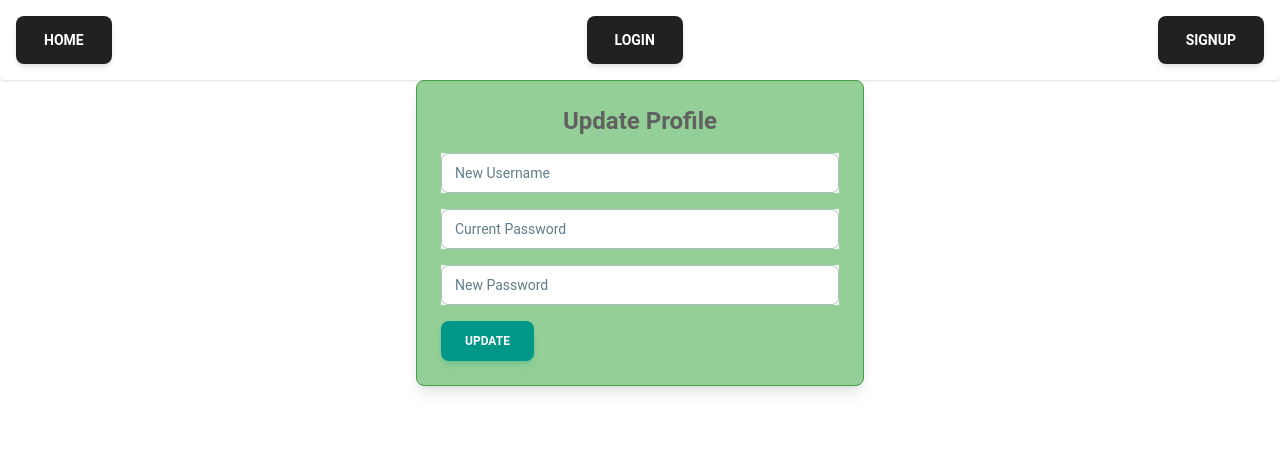
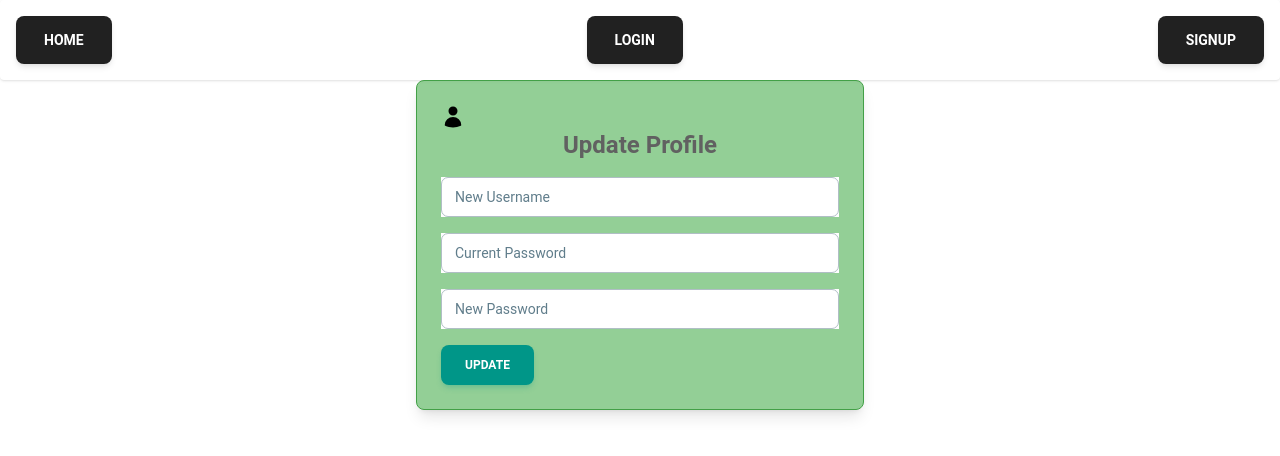
Before and after one commit to IsaiahCoding/ForeScoreFinal, a React (Create React App) app in the folder client/: page /update-username in a window 1280 px wide. Shown: the top 456 px of the page. Built offline with nearby package versions, Linux system fonts and the light colour scheme; no server answers.

Commit message:
UserIcon

```diff
--- a/client/src/components/Login.jsx
+++ b/client/src/components/Login.jsx
@@ -1,8 +1,9 @@
-/////notes
+
 
 import React, { useState, useContext } from 'react';
 import { useHistory } from 'react-router-dom';
 import { UserContext } from './UserContext/UserContext';
+
 import {Card,CardHeader,CardBody,CardFooter,Typography,Input,Checkbox,Button,} from "@material-tailwind/react";
 
 function Login() {
--- a/client/src/components/UpdateUsername.jsx
+++ b/client/src/components/UpdateUsername.jsx
@@ -1,6 +1,7 @@
 import React, { useState, useContext } from 'react';
 import { UserContext } from '/Users/isaiahaguilera/Development/code/phase-5/Fore-Score-2/client/src/components/UserContext/UserContext.jsx';
 import { Input, Button } from "@material-tailwind/react";
+import UserIcon from './UserIcon';
 function UpdateUserProfile() {
     const { user, setUser } = useContext(UserContext);
     const [currentPassword, setCurrentPassword] = useState(''); // State for current password
@@ -58,6 +59,7 @@ function UpdateUserProfile() {
     return (
         <div className="bg-gay-100">
         <div className="max-w-md mx-auto bg-green-500 bg-opacity-60 p-6 rounded-lg shadow-lg border border-green-600">
+            <UserIcon />
             <h2 className="text-center text-2xl font-bold mb-4 text-gray-700">Update Profile</h2>
             {error && <p className="text-red-500 text-xs italic">{error}</p>}
             {success && <p className="text-green-500 text-xs italic">{success}</p>}
--- /dev/null
+++ b/client/src/components/UserIcon.jsx
@@ -0,0 +1,20 @@
+import React from 'react';
+
+function UserIcon() {
+  return (
+    <svg
+      xmlns="http://www.w3.org/2000/svg"
+      viewBox="0 0 24 24"
+      fill="currentColor"
+      className="w-6 h-6"
+    >
+      <path
+        fillRule="evenodd"
+        d="M7.5 6a4.5 4.5 0 1 1 9 0 4.5 4.5 0 0 1-9 0ZM3.751 20.105a8.25 8.25 0 0 1 16.498 0 .75.75 0 0 1-.437.695A18.683 18.683 0 0 1 12 22.5c-2.786 0-5.433-.608-7.812-1.7a.75.75 0 0 1-.437-.695Z"
+        clipRule="evenodd"
+      />
+    </svg>
+  );
+}
+
+export default UserIcon;
```
